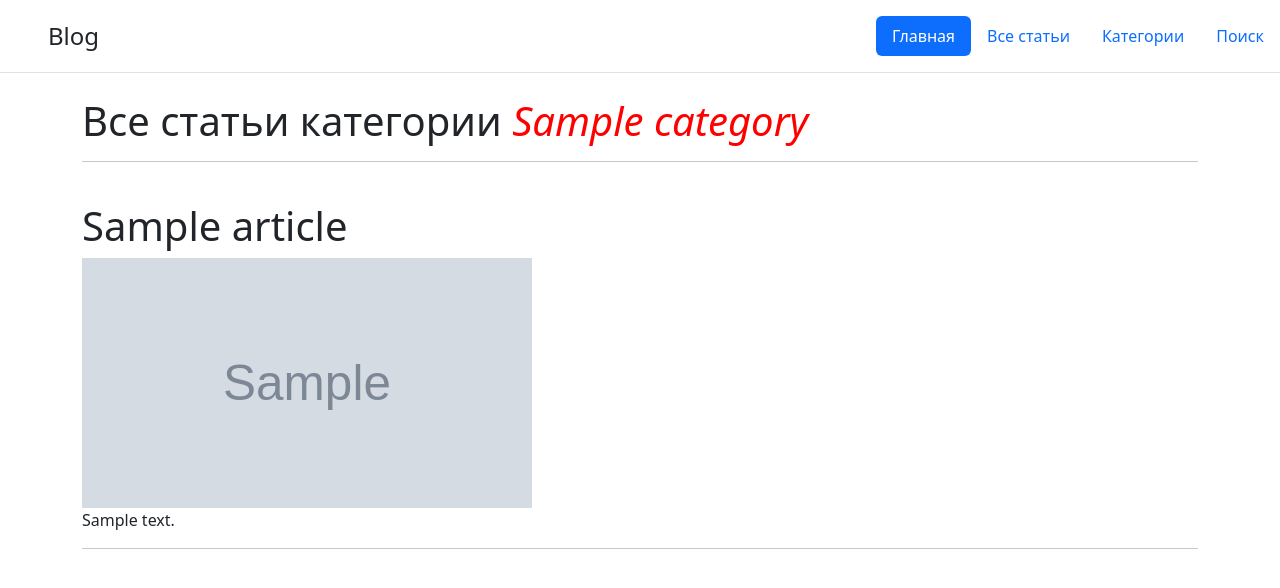
After one commit to dop3file/blog_django, a Django app: template templates/category.html in a window 1280 px wide. The commit adds this page. Shown: the top 588 px of the page. Run offline with Django 3.2, Linux system fonts and the light colour scheme; the template is opened without the code that fills it: most values are stand-ins (such as "Sample title", 1, 10 or a date in 2020); grey boxes marked "Sample" are stand-in pictures.

Commit message:
add categorys

```diff
--- a/core/admin.py
+++ b/core/admin.py
@@ -4,3 +4,4 @@ from .models import *
 
 admin.site.register(Article)
 admin.site.register(Comment)
+admin.site.register(Category)
--- a/core/models.py
+++ b/core/models.py
@@ -7,6 +7,7 @@ class Article(models.Model):
     image = models.ImageField()
     time_create = models.DateTimeField(auto_now_add=True)
     time_update = models.DateTimeField(auto_now=True)
+    category = models.ForeignKey('Category', on_delete=models.CASCADE)
 
     def shorten_text(self):
         return ' '.join(self.text.split(' ')[0:100]) + '...'
@@ -16,3 +17,8 @@ class Comment(models.Model):
     text = models.TextField()
     time_create = models.DateTimeField(auto_now=True)
     article = models.ForeignKey('Article', on_delete=models.CASCADE)
+
+
+class Category(models.Model):
+    name = models.CharField(max_length=255)
+    description = models.TextField(blank=True)
--- a/templates/article.html
+++ b/templates/article.html
@@ -9,6 +9,7 @@
     {% if article.time_create != article.time_update %}
     <h4>Обновлено - {{ article.time_update|date:"M d, Y h:m" }}</h4>
     {% endif %}
+    <h3>Категория - {{ article.category.name }}</h1>
     </center>
     <p>{{ article.text }}</p>
     <center>
--- a/templates/base.html
+++ b/templates/base.html
@@ -16,7 +16,8 @@
 
     <ul class="nav nav-pills">
         <li class="nav-item"><a href="/" class="nav-link active" aria-current="page">Главная</a></li>
-        <li class="nav-item"><a href="/all_articles" class="nav-link">Все статьи</a></li>
+        <li class="nav-item"><a href="/all_articles/" class="nav-link">Все статьи</a></li>
+        <li class="nav-item"><a href="/category/" class="nav-link">Категории</a></li>
         <li class="nav-item"><a href="/search/" class="nav-link">Поиск</a></li>
     </ul>
 </header>
--- /dev/null
+++ b/templates/category.html
@@ -0,0 +1,17 @@
+{% extends 'base.html' %}
+{% block title %}{{ all_articles.0.category.name }}{% endblock %}
+{% block content %}
+<div class="container">
+    <h1>Все статьи категории <i style="color: red;">{{ all_articles.0.category.name }}</i></h1>
+    <hr>
+    <br>
+    {% for article in all_articles %}
+        <h1><a href="/article/{{ article.id }}" style="text-decoration: none; color: #212529;">{{ article.title }}</a></h1>
+        <a href="/article/{{ article.id }}"><img src="{{ article.image.url }}" alt="" style="width: 450px; height: 250px; ""></a>
+        <p>{{ article.shorten_text }}</p>
+        {% if articles|last != article %}
+            <hr>
+        {% endif %}
+    {% endfor %}
+</div>
+{% endblock %}
```
Also changed, not shown: core/views.py (+13 -1 lines), templates/categorys.html (added, +9 -0 lines), core/migrations/0008_category_article_category.py (added), core/migrations/0009_remove_article_category.py (added), core/migrations/0010_article_category.py (added), media/6d0d9ef917f29499bd1f6e2e2fdb9bf4.png (added).
